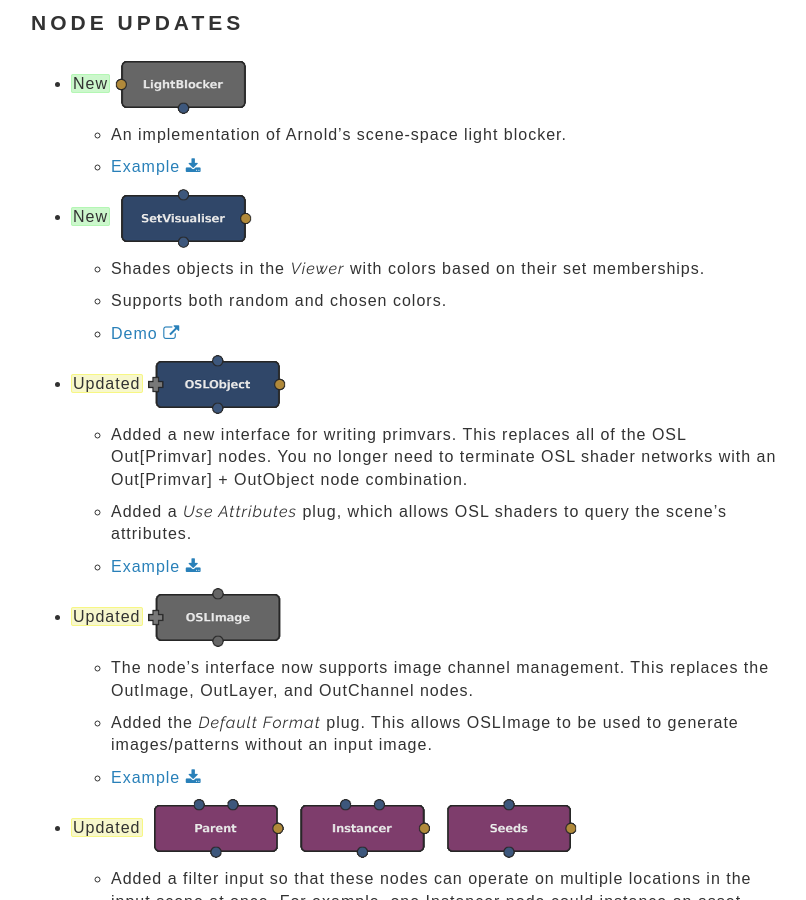
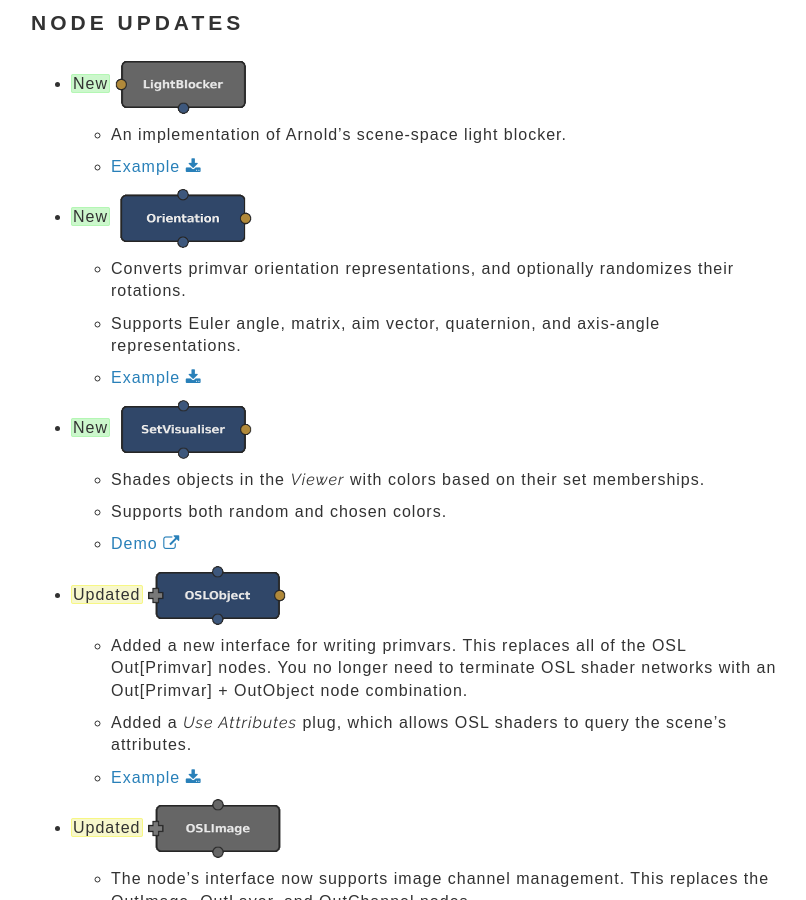
Before and after one commit to GafferHQ/gafferhq.github.io, a Jekyll site: the page built from _posts/2019-08-13-announce-gaffer-54.md, in a window 1280 px wide and 900 px high, scrolled down 2260 px. Shown: the whole window, without its empty margins (234-1040 px from the left). Built offline with Jekyll 4.4.1, drawn with Linux system fonts in a browser that asks for light colours; some web fonts are replaced.

Commit message:
News : Add Orientation node entry + example to 0.54 release announcement

```diff
--- a/_posts/2019-08-13-announce-gaffer-54.md
+++ b/_posts/2019-08-13-announce-gaffer-54.md
@@ -86,6 +86,10 @@
 - <span class="changelog changelog-new">New</span>  ![Arnold blocker node]({{ images }}/lightblocker-node.png)
     - An implementation of Arnold's scene-space light blocker.
     - [Example <i class="fa fa-download"></i>]({{ site.demos }}/example-lightblocker-node.gfr)
+- <span class="changelog changelog-new">New</span>  ![Orientation node]({{ images }}/orientation-node.png)
+    - Converts primvar orientation representations, and optionally randomizes their rotations.
+    - Supports Euler angle, matrix, aim vector, quaternion, and axis-angle representations.
+    - [Example <i class="fa fa-download"></i>]({{ site.demos }}/example-orientation-node.gfr)
 - <span class="changelog changelog-new">New</span>  ![SetVisualiser node]({{ images }}/setvisualiser-node.png)
     - Shades objects in the _Viewer_ with colors based on their set memberships.
     - Supports both random and chosen colors.
```
Also changed, not shown: resources/images/2019-08-13-announce-gaffer-54/orientation-node.png (added), 1 other file.
